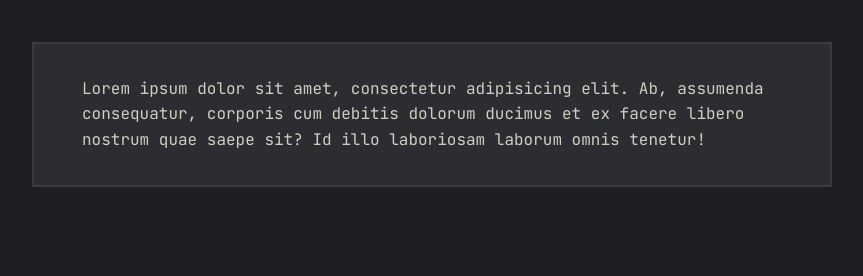
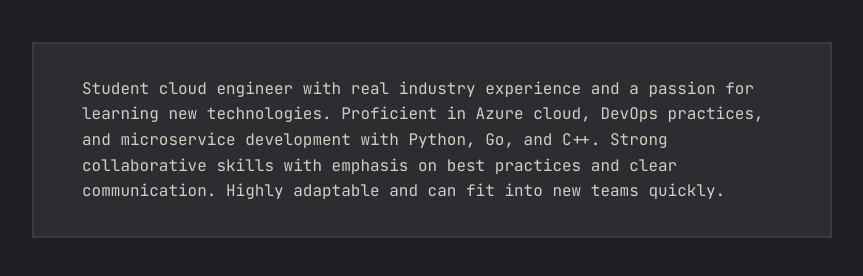
Before and after one commit to anrayliu/personal-portfolio, a plain HTML site: page static/readme.html in a window 1280 px wide. Shown: the part 176-452 px from the top of the page, without its empty margins (208-1071 px from the left). Drawn offline with Linux system fonts and the light colour scheme.

Commit message:
feat(html): update readme

```diff
--- a/static/readme.html
+++ b/static/readme.html
@@ -9,7 +9,7 @@
 </head>
 <body>
 
-<div class="bg-animation">
+<!-- <div class="bg-animation">
     <span></span>
     <span></span>
     <span></span>
@@ -20,7 +20,7 @@
     <span></span>
     <span></span>
     <span></span>
-</div>
+</div> -->
 
 <header>
     <h1>Anray Liu</h1>
@@ -30,7 +30,8 @@
 <div class="container">
     <div class="desc">
         <p>
-            Lorem ipsum dolor sit amet, consectetur adipisicing elit. Ab, assumenda consequatur, corporis cum debitis dolorum ducimus et ex facere libero nostrum quae saepe sit? Id illo laboriosam laborum omnis tenetur!
+            Student cloud engineer with real industry experience and a passion for learning new technologies. Proficient in Azure cloud, DevOps practices, and microservice development with Python, Go, and C++. Strong collaborative skills with emphasis on best practices and
+            clear communication. Highly adaptable and can fit into new teams quickly.
         </p>
     </div>
 </div>
```
